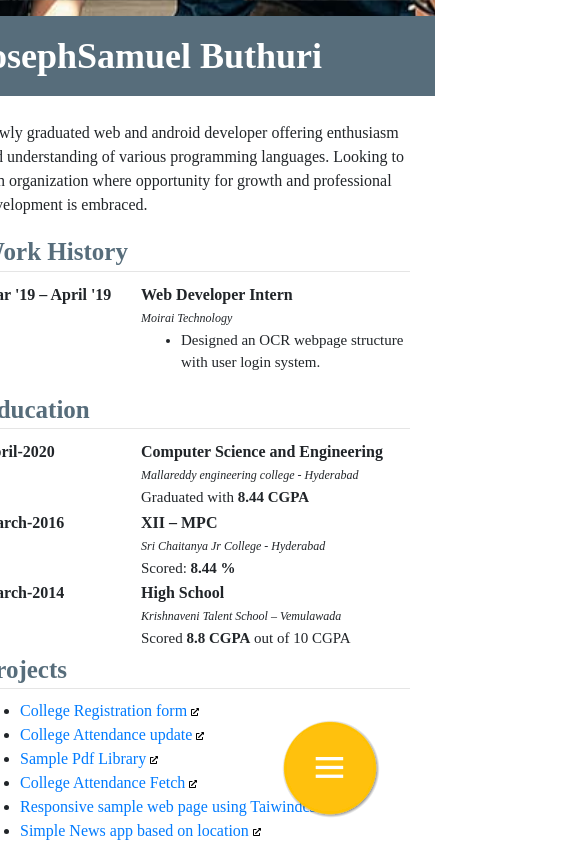
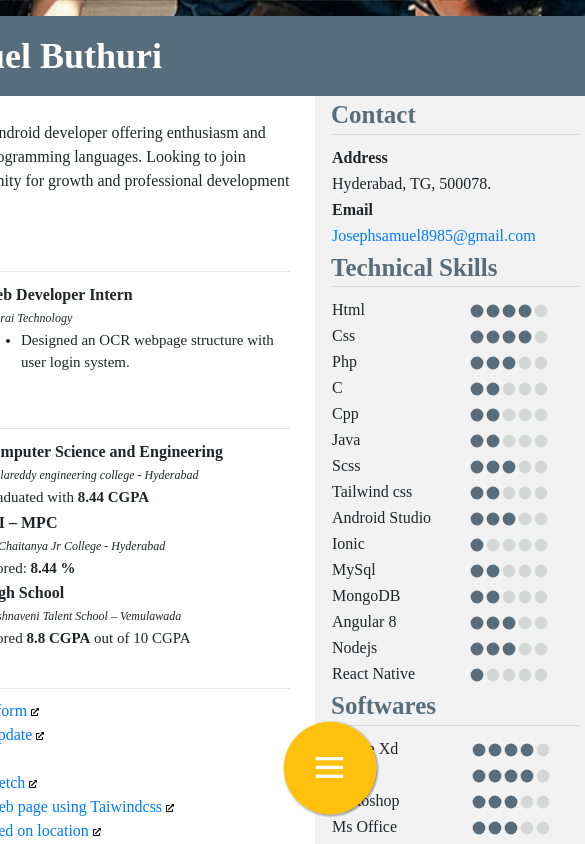
Before and after one commit to BJSamuel/BJSam.github.io, an Angular app: page / in a window 390 px wide. Shown: the top 844 px of the page, 585 px wide, since content can reach past the window. Built offline with nearby package versions, Linux system fonts and the light colour scheme.

Commit message:
@media removed for test

```diff
--- a/src/app/main-resume/main-resume.component.scss
+++ b/src/app/main-resume/main-resume.component.scss
@@ -135,24 +135,24 @@ border: 0;
 height: 7px;
 background: linear-gradient(to right,#7dc57c 0,#7dc57c 16.6%,#1295c9 16.6%,#1295c9 33.2%,#815874 33.2%,#815874 49.8%,#fada58 49.8%,#fada58 66.4%,#e15554 66.4%,#e15554 83%,#ff8000 83%,#ff8000 99.6%);
 }
-@media all and (max-width:900px) {
-  .card{
-    width: 30rem !important;
-.mainContent{
-  flex-direction: column !important;
-  .ConnLeft{
-    width: 100% !important;
-  }
-  .ConnRight{
-    width: 100% !important;
-  }
-}
-}
-#RSoftwaresTB{
-  tr{
-    td:nth-child(even){
-      padding-left: 9em !important;
-    }
-  }
-}
-}
+// @media all and (max-width:900px) {
+//   .card{
+//     width: 30rem !important;
+// .mainContent{
+//   flex-direction: column !important;
+//   .ConnLeft{
+//     width: 100% !important;
+//   }
+//   .ConnRight{
+//     width: 100% !important;
+//   }
+// }
+// }
+// #RSoftwaresTB{
+//   tr{
+//     td:nth-child(even){
+//       padding-left: 9em !important;
+//     }
+//   }
+// }
+// }
```
